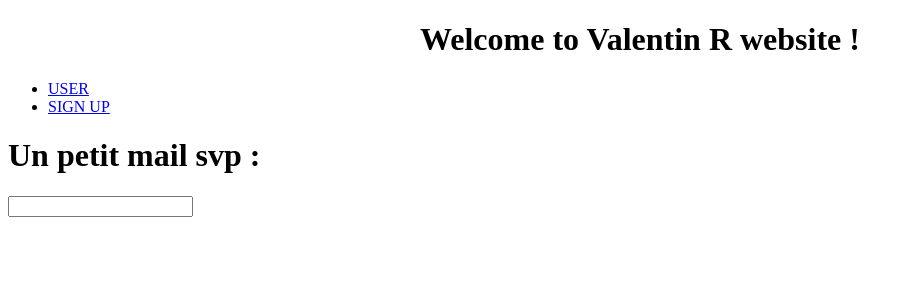
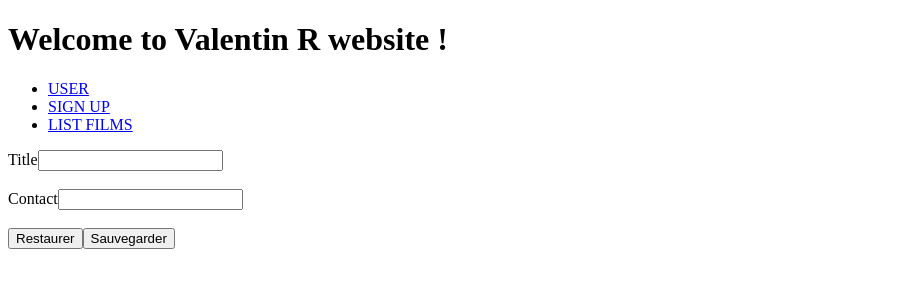
Before and after one commit to NITRlX/myFirstApp, an Angular app: page /sign-up in a window 1280 px wide. Shown: the top 300 px of the page, without its empty margins (0-912 px from the left). Built offline with nearby package versions, Linux system fonts and the light colour scheme.

Commit message:
push angular06 Quest

```diff
--- a/src/app/app-routing.module.ts
+++ b/src/app/app-routing.module.ts
@@ -2,11 +2,13 @@ import { NgModule } from '@angular/core';
 import { Routes, RouterModule } from '@angular/router';
 import { SignUpComponent } from './sign-up/sign-up.component';
 import { UserProfileComponent } from './user-profile/user-profile.component';
+import { FilmListComponent } from './film-list/film-list.component';
 
 
 const ROUTES: Routes = [
   { path: 'user', component: UserProfileComponent },
   { path: 'sign-up', component: SignUpComponent },
+  { path: 'film-list', component: FilmListComponent },
   { path: '',
   redirectTo: '/user',
   pathMatch: 'full'
--- a/src/app/app.component.html
+++ b/src/app/app.component.html
@@ -1,9 +1,7 @@
 <!--The content below is only a placeholder and can be replaced.-->
-<div style="text-align:center">
   <h1>
     Welcome to {{ title }} website !
   </h1>
-</div>
 
 <app-menu></app-menu>
 
--- a/src/app/menu/menu.component.html
+++ b/src/app/menu/menu.component.html
@@ -5,6 +5,9 @@
   <li>
     <a [routerLink]="['/sign-up']">SIGN UP</a>
   </li>
+  <li>
+    <a [routerLink]="['/film-list']">LIST FILMS</a>
+  </li>
 </ul>
 
 <router-outlet></router-outlet>
--- a/src/app/sign-up/sign-up.component.html
+++ b/src/app/sign-up/sign-up.component.html
@@ -1 +1,27 @@
-<h1>{{ email }}</h1><input type="email" name="email"/>
+<form (ngSubmit)="myForm.valid && onSubmit()" #myForm="ngForm">
+
+    <div>
+        <label for="user-order">Title</label>
+        <input name="user-order" type="text" [(ngModel)]="model.user" #user="ngModel" required minlength="4" maxlength="25">
+    </div>
+          <!-- Messages d'erreurs -->
+    <div *ngIf="user.errors && myForm.submitted">
+        <span *ngIf="user.errors.required">Le champs est requis</span>
+        <span *ngIf="user.errors.minlength">Le champ user doit dépasser 4 caractères</span>
+        <span *ngIf="user.errors.maxlength">Le champ user ne doit pas dépasser 25 caractères</span>
+    </div><br>
+
+    <div>
+        <label for="contact-order">Contact</label>
+        <input name="contact-order" type="text" [(ngModel)]="model.contact" #contact="ngModel" required email>
+    </div>
+          <!-- Messages d'erreurs -->
+    <div *ngIf="contact.errors && myForm.submitted">
+        <span *ngIf="contact.errors.required">Le champs est requis</span>
+        <span *ngIf="contact.errors.email">Le champ email est invalide</span>
+    </div><br>
+
+    <button type="reset">Restaurer</button>
+    <button type="submit">Sauvegarder</button>
+
+</form>
--- a/src/app/sign-up/sign-up.component.ts
+++ b/src/app/sign-up/sign-up.component.ts
@@ -1,16 +1,31 @@
 import { Component, OnInit } from '@angular/core';
+import {NgForm} from '@angular/forms';
+import { FormsModule } from '@angular/forms';
+
 
 @Component({
   selector: 'app-sign-up',
   templateUrl: './sign-up.component.html',
   styleUrls: ['./sign-up.component.sass']
 })
+
 export class SignUpComponent implements OnInit {
 
-  email = 'Un petit mail svp :';
+  model: Order = new Order();
+
   constructor() { }
 
   ngOnInit() {
   }
 
+  onSubmit() {
+    // form submitted
+    console.log('form submitted');
+    console.log(this.model);
+  }
 }
+
+export class Order {
+  user: string;
+  contact: string;
+}
```
